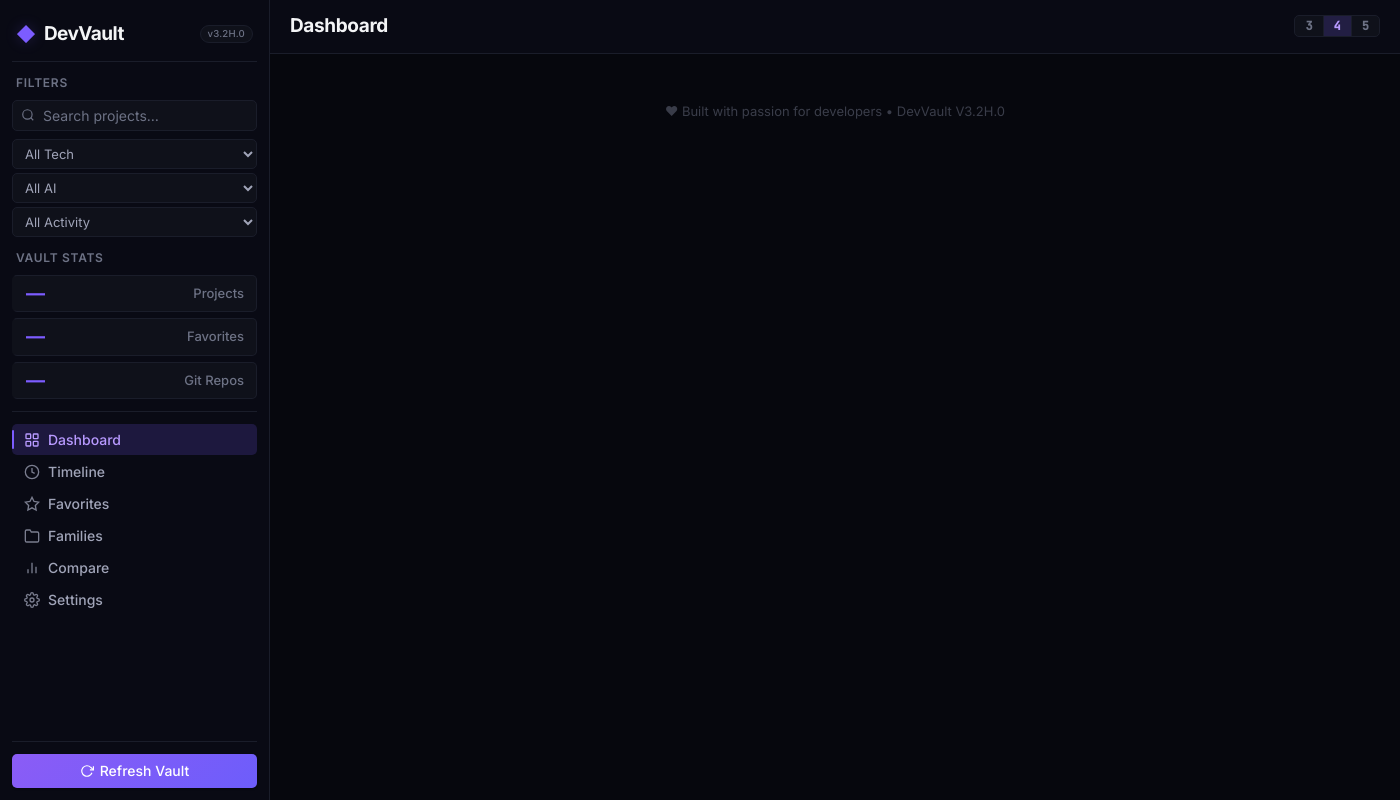
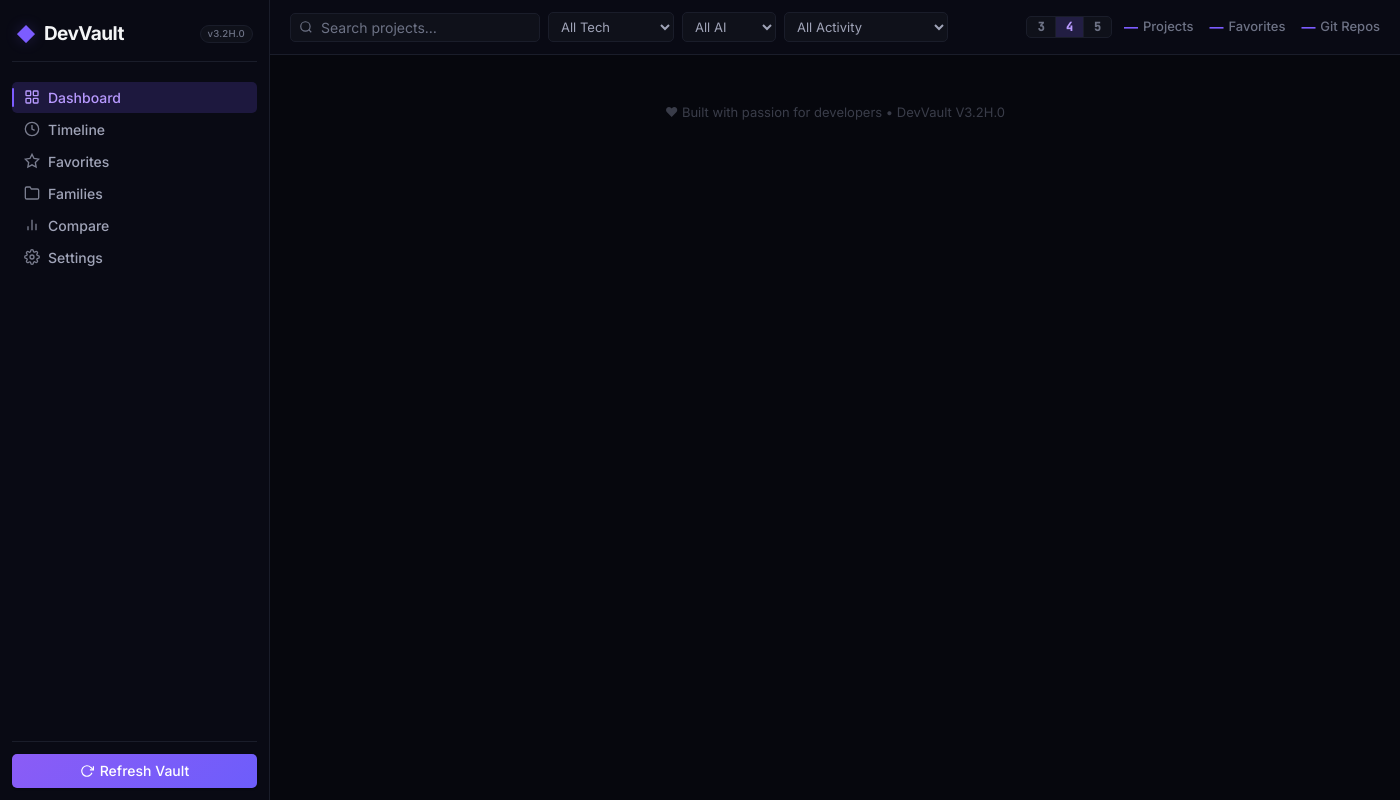
Before and after one commit to adithyaabhilash23/DevVault-V2, an Electron app: page renderer/index.html in a window 1400 px wide. Drawn offline with Linux system fonts and the light colour scheme; no server answers.

Commit message:
DevVault V3.3B.0 dashboard layout refinement

```diff
--- a/renderer/index.html
+++ b/renderer/index.html
@@ -32,51 +32,7 @@
       <span class="sidebar__version">v3.2H.0</span>
     </div>
 
-    <!-- SECTION 2 — Filters -->
-    <div class="sidebar__section">
-      <div class="sidebar__section-label">Filters</div>
-
-      <!-- Search -->
-      <div class="sidebar__search" id="search-bar">
-        <svg class="sidebar__search-icon" viewBox="0 0 24 24" fill="none" stroke="currentColor" stroke-width="2"><circle cx="11" cy="11" r="8"/><line x1="21" y1="21" x2="16.65" y2="16.65"/></svg>
-        <input type="text" class="sidebar__search-input" id="search-input" placeholder="Search projects…" autocomplete="off">
-      </div>
-
-      <!-- Filter dropdowns -->
-      <div class="sidebar__filters">
-        <select class="sidebar__filter-select" id="filter-tech">
-          <option value="">All Tech</option>
-        </select>
-        <select class="sidebar__filter-select" id="filter-ai">
-          <option value="">All AI</option>
-        </select>
-        <select class="sidebar__filter-select" id="filter-activity">
-          <option value="">All Activity</option>
-        </select>
-      </div>
-    </div>
-
-    <!-- SECTION 3 — Quick Stats -->
-    <div class="sidebar__section">
-      <div class="sidebar__section-label">Vault Stats</div>
-      <div class="sidebar__stats" id="sidebar-stats">
-        <!-- Populated by DashboardView.updateStats() -->
-        <div class="sidebar__stat-card">
-          <span class="sidebar__stat-value" id="stat-projects">—</span>
-          <span class="sidebar__stat-label">Projects</span>
-        </div>
-        <div class="sidebar__stat-card">
-          <span class="sidebar__stat-value" id="stat-favorites">—</span>
-          <span class="sidebar__stat-label">Favorites</span>
-        </div>
-        <div class="sidebar__stat-card">
-          <span class="sidebar__stat-value" id="stat-git">—</span>
-          <span class="sidebar__stat-label">Git Repos</span>
-        </div>
-      </div>
-    </div>
-
-    <!-- SECTION 4 — Navigation -->
+    <!-- SECTION 2 — Navigation (directly under brand) -->
     <nav class="sidebar__nav">
       <button class="sidebar__nav-item sidebar__nav-item--active" data-view="dashboard" id="nav-dashboard">
         <svg class="sidebar__nav-icon" viewBox="0 0 24 24" fill="none" stroke="currentColor" stroke-width="2"><rect x="3" y="3" width="7" height="7" rx="1"/><rect x="14" y="3" width="7" height="7" rx="1"/><rect x="3" y="14" width="7" height="7" rx="1"/><rect x="14" y="14" width="7" height="7" rx="1"/></svg>
@@ -104,7 +60,7 @@
       </button>
     </nav>
 
-    <!-- SECTION 5 — Footer: Refresh button -->
+    <!-- SECTION 3 — Footer: Refresh button -->
     <div class="sidebar__footer">
       <button class="btn btn--primary btn--full" id="btn-refresh-vault">
         <svg class="btn__icon" viewBox="0 0 24 24" fill="none" stroke="currentColor" stroke-width="2"><polyline points="23 4 23 10 17 10"/><path d="M20.49 15a9 9 0 11-2.12-9.36L23 10"/></svg>
@@ -118,22 +74,50 @@
   <!-- ═══════════════════════════════════════ -->
   <main class="content" id="content">
 
-    <!-- Content header: kept in DOM for app.js toggling logic (workspace hides it) -->
-    <!-- On the dashboard it holds only the density toggle -->
+    <!-- Content header: left=search+filters | right=density+stats -->
     <header class="content__header" id="content-header">
+      <!-- LEFT: Search bar + filter dropdowns (one horizontal row) -->
       <div class="content__header-left">
-        <!-- View title injected by JS -->
-        <span class="content__view-title" id="content-view-title">Dashboard</span>
+        <div class="content__search" id="search-bar">
+          <svg class="content__search-icon" viewBox="0 0 24 24" fill="none" stroke="currentColor" stroke-width="2"><circle cx="11" cy="11" r="8"/><line x1="21" y1="21" x2="16.65" y2="16.65"/></svg>
+          <input type="text" class="content__search-input" id="search-input" placeholder="Search projects…" autocomplete="off">
+        </div>
+        <div class="content__header-filters">
+          <select class="sidebar__filter-select content__filter-select" id="filter-tech">
+            <option value="">All Tech</option>
+          </select>
+          <select class="sidebar__filter-select content__filter-select" id="filter-ai">
+            <option value="">All AI</option>
+          </select>
+          <select class="sidebar__filter-select content__filter-select" id="filter-activity">
+            <option value="">All Activity</option>
+          </select>
+        </div>
       </div>
+      <!-- RIGHT: Density buttons then inline stats -->
       <div class="content__header-right">
-        <!-- Grid density toggle (dashboard only) -->
         <div class="density-toggle" id="density-toggle" title="Grid columns">
           <button class="density-toggle__btn" data-cols="3" id="density-3">3</button>
           <button class="density-toggle__btn density-toggle__btn--active" data-cols="4" id="density-4">4</button>
           <button class="density-toggle__btn" data-cols="5" id="density-5">5</button>
         </div>
-        <!-- Legacy stats target kept for JS compatibility (now hidden) -->
+        <div class="content__stats-bar">
+          <div class="content__stat">
+            <span class="content__stat-value" id="stat-projects">—</span>
+            <span class="content__stat-label">Projects</span>
+          </div>
+          <div class="content__stat">
+            <span class="content__stat-value" id="stat-favorites">—</span>
+            <span class="content__stat-label">Favorites</span>
+          </div>
+          <div class="content__stat">
+            <span class="content__stat-value" id="stat-git">—</span>
+            <span class="content__stat-label">Git Repos</span>
+          </div>
+        </div>
+        <!-- Legacy: kept for JS compat, visually hidden -->
         <div class="content__stats" id="content-stats" hidden></div>
+        <span id="content-view-title" hidden></span>
       </div>
     </header>
 
--- a/renderer/styles/layout.css
+++ b/renderer/styles/layout.css
@@ -202,17 +202,16 @@ body {
   font-weight: 500;
 }
 
-/* ── Section 4: Navigation ───────────── */
+/* ── Section 2: Navigation ───────────── */
+/* Nav sits directly under brand header.  */
 .sidebar__nav {
   flex: 1;
   display: flex;
   flex-direction: column;
   gap: 1px;
-  padding-top: var(--space-1);
+  padding-top: var(--space-2);
   overflow: hidden;
   margin-bottom: var(--space-2);
-  border-top: 1px solid var(--border-subtle);
-  padding-top: var(--space-3);
 }
 
 .sidebar__nav-item {
@@ -324,6 +323,86 @@ body {
 /* Legacy stats container — hidden, kept for JS compat */
 .content__stats { display: none; }
 
+/* ── Content header: Search box ──────── */
+.content__search {
+  display: flex;
+  align-items: center;
+  gap: var(--space-2);
+  background: var(--bg-elevated);
+  border: 1px solid var(--border-subtle);
+  border-radius: var(--radius-sm);
+  padding: 5px var(--space-2);
+  min-width: 200px;
+  transition: border-color var(--transition-fast);
+}
+
+.content__search:focus-within {
+  border-color: var(--accent);
+  box-shadow: 0 0 0 2px var(--accent-muted);
+}
+
+.content__search-icon {
+  width: 14px;
+  height: 14px;
+  color: var(--text-tertiary);
+  flex-shrink: 0;
+}
+
+.content__search-input {
+  flex: 1;
+  background: transparent;
+  border: none;
+  outline: none;
+  color: var(--text-primary);
+  font-size: var(--font-md);
+  font-family: var(--font-body);
+  min-width: 0;
+}
+
+.content__search-input::placeholder {
+  color: var(--text-tertiary);
+}
+
+/* ── Content header: filter row ───────── */
+.content__header-filters {
+  display: flex;
+  align-items: center;
+  gap: var(--space-2);
+}
+
+/* Override full-width default when select is inside header */
+.content__filter-select {
+  width: auto !important;
+}
+
+/* ── Content header: inline stats ─────── */
+.content__stats-bar {
+  display: flex;
+  align-items: center;
+  gap: var(--space-4);
+}
+
+.content__stat {
+  display: flex;
+  align-items: center;
+  gap: 5px;
+}
+
+.content__stat-value {
+  font-family: var(--font-display);
+  font-size: var(--font-md);
+  font-weight: 700;
+  color: var(--accent);
+  line-height: 1;
+  letter-spacing: -0.01em;
+}
+
+.content__stat-label {
+  font-size: var(--font-sm);
+  color: var(--text-tertiary);
+  font-weight: 500;
+}
+
 /* ═══════════════════════════════════════ */
 /* DENSITY TOGGLE                          */
 /* ═══════════════════════════════════════ */
```
